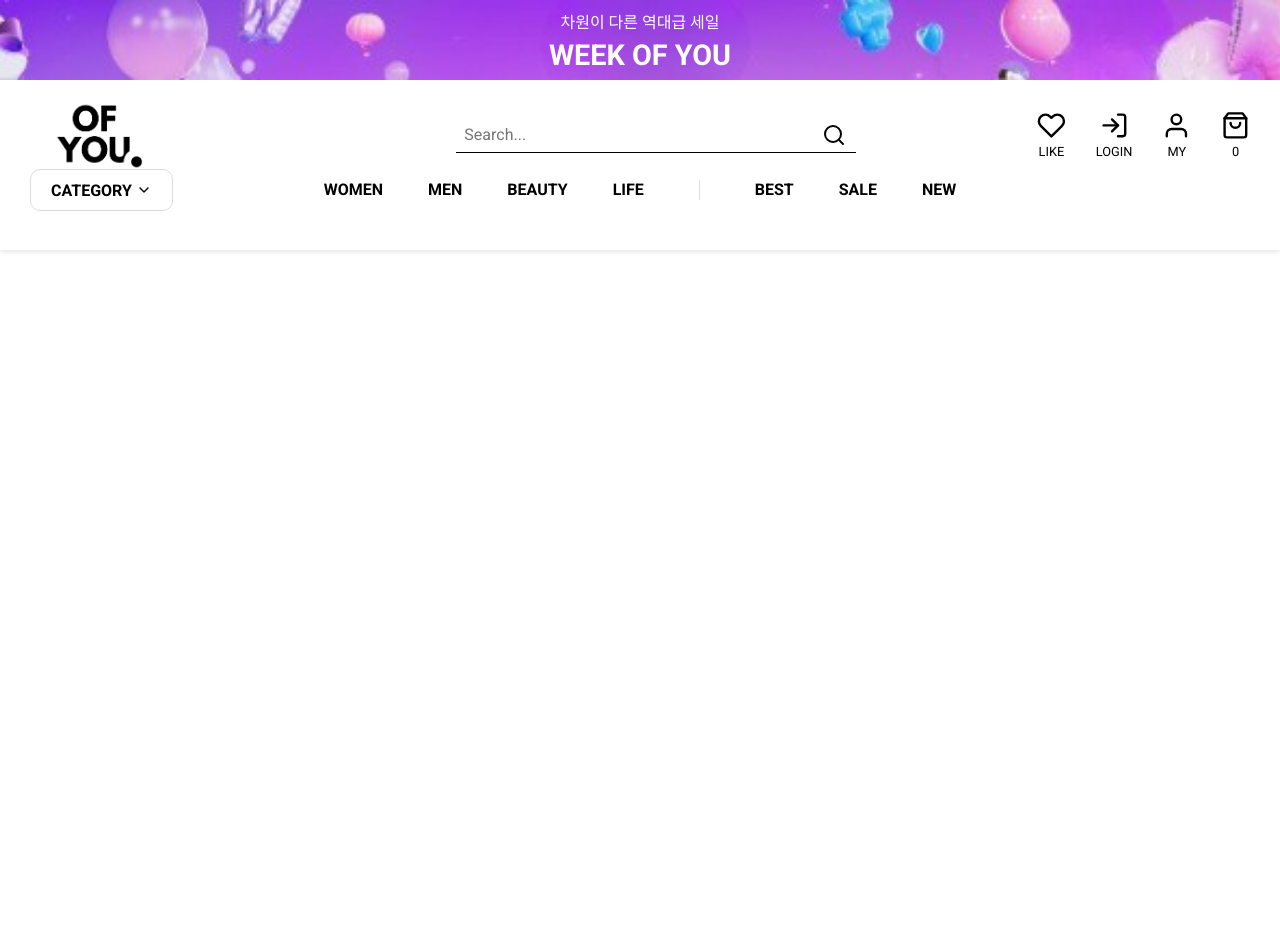
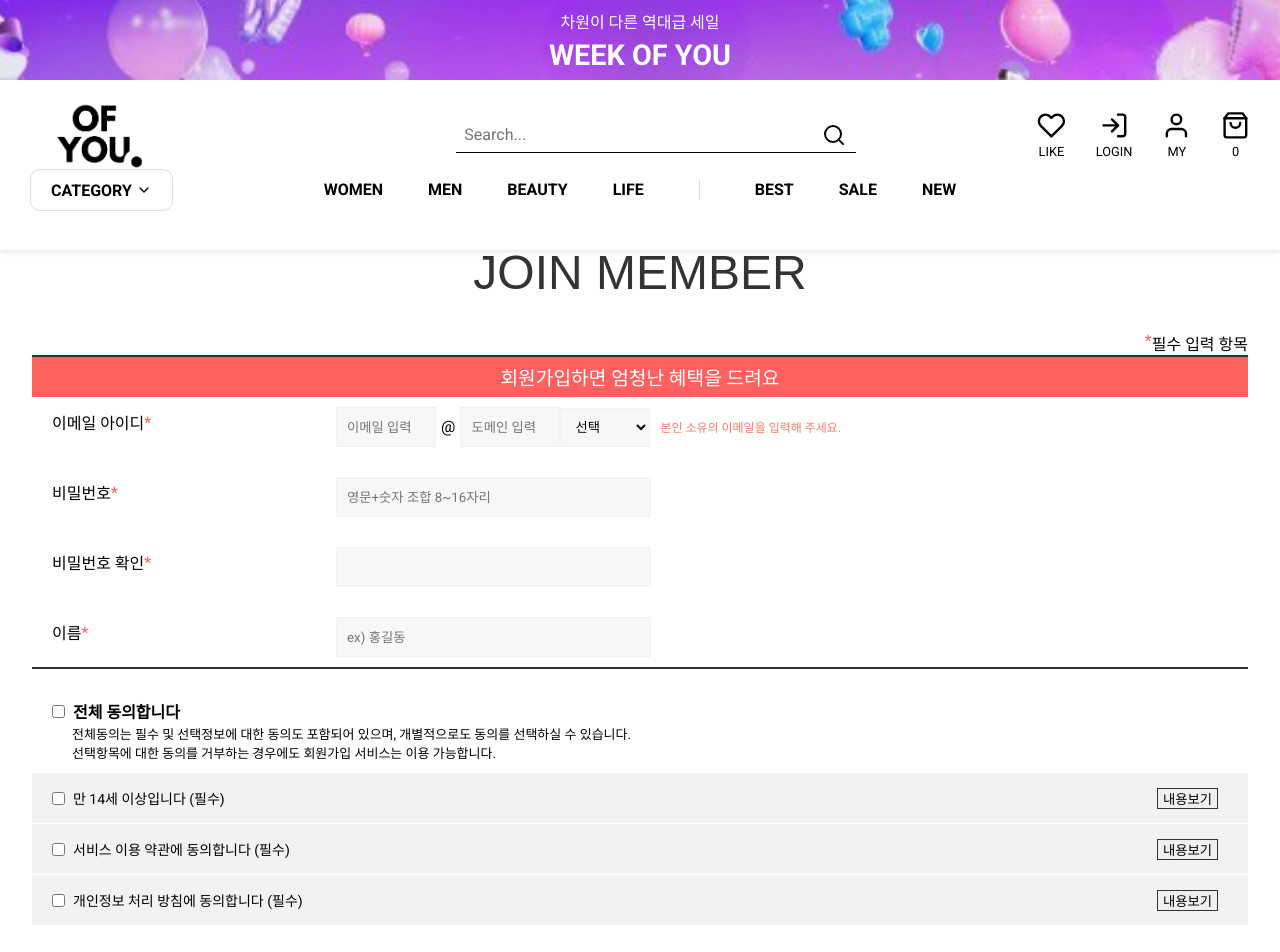
Before and after one commit to noona-n1/Shopping-Mall-Fe, a React (Vite) app: page /signup in a window 1280 px wide. Shown: the top 952 px of the page. Before the commit the page ends 800 px from the top, so only its background shows below. Built offline with nearby package versions, Linux system fonts and the light colour scheme; a web font is replaced by a local one.

Commit message:
feat : 회원가입 페이지 외형 완성 #9

```diff
--- /dev/null
+++ b/src/page/SignupPage/SignupPage.jsx
@@ -0,0 +1,128 @@
+import React, {useState} from 'react';
+import './style/SignupPage.style.css';
+
+const SignupPage = () => {
+  const [agreeAll, setAgreeAll] = useState(false);
+  const [agreements, setAgreements] = useState({
+    agree1: false,
+    agree2: false,
+    agree3: false
+  });
+
+  const handleAgreeAllChange = (e) => {
+    const checked = e.target.checked;
+    setAgreeAll(checked);
+    setAgreements({
+      agree1: checked,
+      agree2: checked,
+      agree3: checked
+    });
+  };
+
+  const handleAgreementChange = (e) => {
+    const {name, checked} = e.target;
+    setAgreements((prev) => ({...prev, [name]: checked}));
+
+    if (!checked) {
+      setAgreeAll(false);
+    } else if (Object.values({...agreements, [name]: checked}).every(Boolean)) {
+      setAgreeAll(true);
+    }
+  };
+  return (
+    <section className='container'>
+      <div className='sub-title-wrap'>
+        <p className='sub-title'>Join Member</p>
+      </div>
+      <p className='table-notice'>
+        <span className='required'>*</span>필수 입력 항목
+      </p>
+      <div className='member-join'>
+        <div className='strong'>회원가입하면 엄청난 혜택을 드려요</div>
+
+        <div className='grid-table'>
+          <div className='row'>
+            <div className='col-left'>
+              이메일 아이디<span className='required'>*</span>
+            </div>
+            <div className='col-right'>
+              <div className='email-container'>
+                <input type='text' placeholder='이메일 입력' className='email-input' />
+                <span className='at-symbol'>@</span>
+                <input type='text' placeholder='도메인 입력' className='domain-input' />
+                <select className='domain-select'>
+                  <option>선택</option>
+                  <option>gmail.com</option>
+                  <option>naver.com</option>
+                  <option>hanmail.net</option>
+                  <option>nate.com</option>
+                  <option>daun.net</option>
+                  <option>직접입력</option>
+                </select>
+                <span className='email-warning'>본인 소유의 이메일을 입력해 주세요.</span>
+              </div>
+            </div>
+          </div>
+          <div className='row'>
+            <div className='col-left'>
+              비밀번호<span className='required'>*</span>
+            </div>
+            <div className='col-right'>
+              <input type='text' placeholder='영문+숫자 조합 8~16자리' className='input' />
+            </div>
+          </div>
+          <div className='row'>
+            <div className='col-left'>
+              비밀번호 확인<span className='required'>*</span>
+            </div>
+            <div className='col-right'>
+              <input type='text' className='input' />
+            </div>
+          </div>
+          <div className='row'>
+            <div className='col-left'>
+              이름<span className='required'>*</span>
+            </div>
+            <div className='col-right'>
+              <input type='text' placeholder='ex) 홍길동' className='input' />
+            </div>
+          </div>
+        </div>
+      </div>
+      <div className='agreement-container'>
+        <div className='agreement-details'>
+          <label className='agreement-all'>
+            <input type='checkbox' checked={agreeAll} onChange={handleAgreeAllChange} />
+            전체 동의합니다
+          </label>
+          <label className='agreement-all-content'>
+            <p>전체동의는 필수 및 선택정보에 대한 동의도 포함되어 있으며, 개별적으로도 동의를 선택하실 수 있습니다.</p>
+            선택항목에 대한 동의를 거부하는 경우에도 회원가입 서비스는 이용 가능합니다.
+          </label>
+          <label className='agreement'>
+            <input type='checkbox' name='agree1' checked={agreements.agree1} onChange={handleAgreementChange} />
+            <div class='agreement-text'>만 14세 이상입니다 (필수)</div>
+            <button class='btn-detail'>내용보기</button>
+          </label>
+          <label className='agreement'>
+            <input type='checkbox' name='agree2' checked={agreements.agree2} onChange={handleAgreementChange} />
+            <div class='agreement-text'>서비스 이용 약관에 동의합니다 (필수)</div>
+
+            <button class='btn-detail'>내용보기</button>
+          </label>
+          <label className='agreement'>
+            <input type='checkbox' name='agree3' checked={agreements.agree3} onChange={handleAgreementChange} />
+            <div class='agreement-text'>개인정보 처리 방침에 동의합니다 (필수)</div>
+
+            <button class='btn-detail'>내용보기</button>
+          </label>
+        </div>
+      </div>
+
+      <button class='button cancel'>취소</button>
+      <button class='button confirm'>확인</button>
+    </section>
+  );
+};
+
+export default SignupPage;
--- /dev/null
+++ b/src/page/SignupPage/style/SignupPage.style.css
@@ -0,0 +1,164 @@
+.container {
+  margin-top: 200px;
+}
+
+.sub-title-wrap {
+  padding-bottom: 36px;
+}
+
+.sub-title {
+}
+
+.member-join {
+  border-top: 2px solid #333;
+  border-bottom: 2px solid #333;
+}
+
+.table-notice {
+  display: flex;
+  justify-content: end;
+}
+
+.strong {
+  background-color: #ff6160;
+  color: white;
+  font-size: larger;
+  height: 40px;
+  display: flex;
+  align-items: center;
+  justify-content: center;
+}
+
+.grid-table {
+  display: grid;
+  grid-template-columns: 1fr 3fr;
+  row-gap: 10px;
+}
+
+.row {
+  display: contents;
+  border: 0 1px;
+}
+.col-left {
+  text-align: left;
+  padding-left: 20px;
+  display: flex;
+  align-items: center;
+  height: 50px;
+}
+
+.col-right {
+  display: flex;
+  align-items: center;
+  gap: 5px; /* 입력 필드 간격 */
+}
+
+.required {
+  color: #ff6160;
+}
+
+.email-container {
+}
+
+.email-input,
+.domain-input {
+  height: 40px;
+  margin: 10px 0;
+  padding: 10px;
+  border: 1px solid #f2f2f2;
+  background-color: #f7f7f7;
+  width: 100px;
+}
+.input {
+  height: 40px;
+  margin: 10px 0;
+  padding: 10px;
+  border: 1px solid #f2f2f2;
+  background-color: #f7f7f7;
+  width: 315px;
+}
+
+.at-symbol {
+  padding: 0 5px;
+}
+
+.domain-select {
+  padding: 10px;
+  border: 1px solid #f2f2f2;
+  background-color: #f7f7f7;
+  width: 90px;
+}
+
+.email-warning {
+  color: #f87c6e;
+  font-size: 12px;
+  margin-left: 10px;
+}
+
+.agreement-container {
+  display: flex;
+  flex-direction: column;
+  gap: 10px; /* 각 줄 간격 */
+}
+
+.agreement-all {
+  font-weight: bold;
+  text-align: start;
+  margin-top: 30px;
+}
+
+.agreement-all-content {
+  margin-left: 40px;
+  text-align: left;
+  margin-bottom: 10px;
+  font-size: small;
+  /* 768사이즈 스몰 */
+}
+
+.agreement-details {
+  display: flex;
+  flex-direction: column;
+  gap: 1px;
+}
+
+.agreement {
+  display: flex;
+  align-items: center;
+  background-color: #f2f2f2;
+  justify-content: space-between; /* 좌우 요소를 양쪽 끝으로 정렬 */
+
+  font-size: 14px;
+  cursor: pointer;
+  height: 50px;
+}
+.agreement-text {
+  flex: 1;
+  text-align: left;
+}
+
+input[type='checkbox'] {
+  margin-right: 8px; /* 체크박스와 텍스트 간격 */
+  margin-left: 20px;
+}
+
+.btn-detail {
+  display: flex;
+  justify-content: flex-end;
+  margin-right: 30px;
+  border: 1px solid #333;
+  padding: 0 5px;
+}
+.button {
+  margin-top: 30px;
+  width: 180px;
+  height: 50px;
+  border: 1px solid #333;
+}
+.cancel {
+  background-color: white;
+  margin-right: 20px;
+}
+.confirm {
+  background-color: black;
+  color: white;
+}
--- a/src/routes/AppRouter.jsx
+++ b/src/routes/AppRouter.jsx
@@ -2,12 +2,14 @@ import React from 'react';
 import {Route, Routes} from 'react-router-dom';
 import HomePage from './../page/HomePage/HomePage';
 import LoginPage from '../page/LoginPage/LoginPage';
+import SignupPage from '../page/SignupPage/SignupPage';
 
 function AppRouter() {
   return (
     <Routes>
       <Route path='/' element={<HomePage />} />
       <Route path='/login' element={<LoginPage />} />
+      <Route path='/signup' element={<SignupPage />} />
     </Routes>
   );
 }
```
